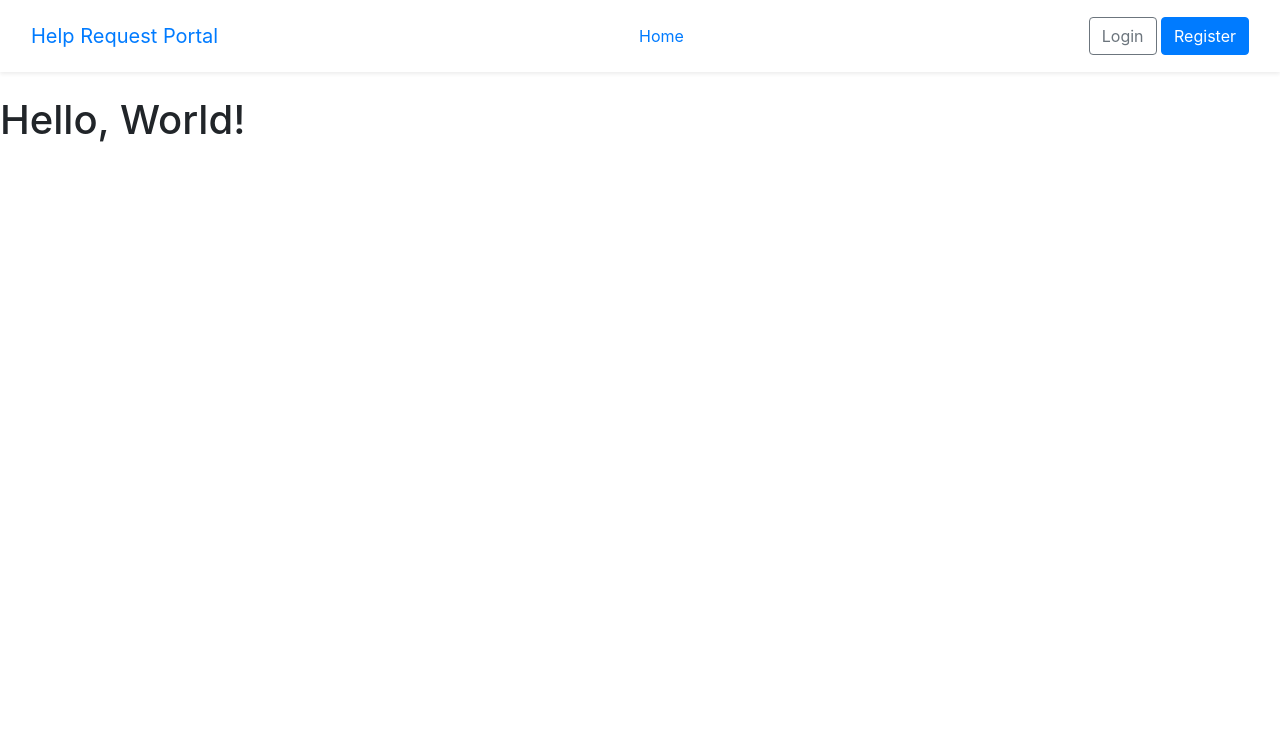
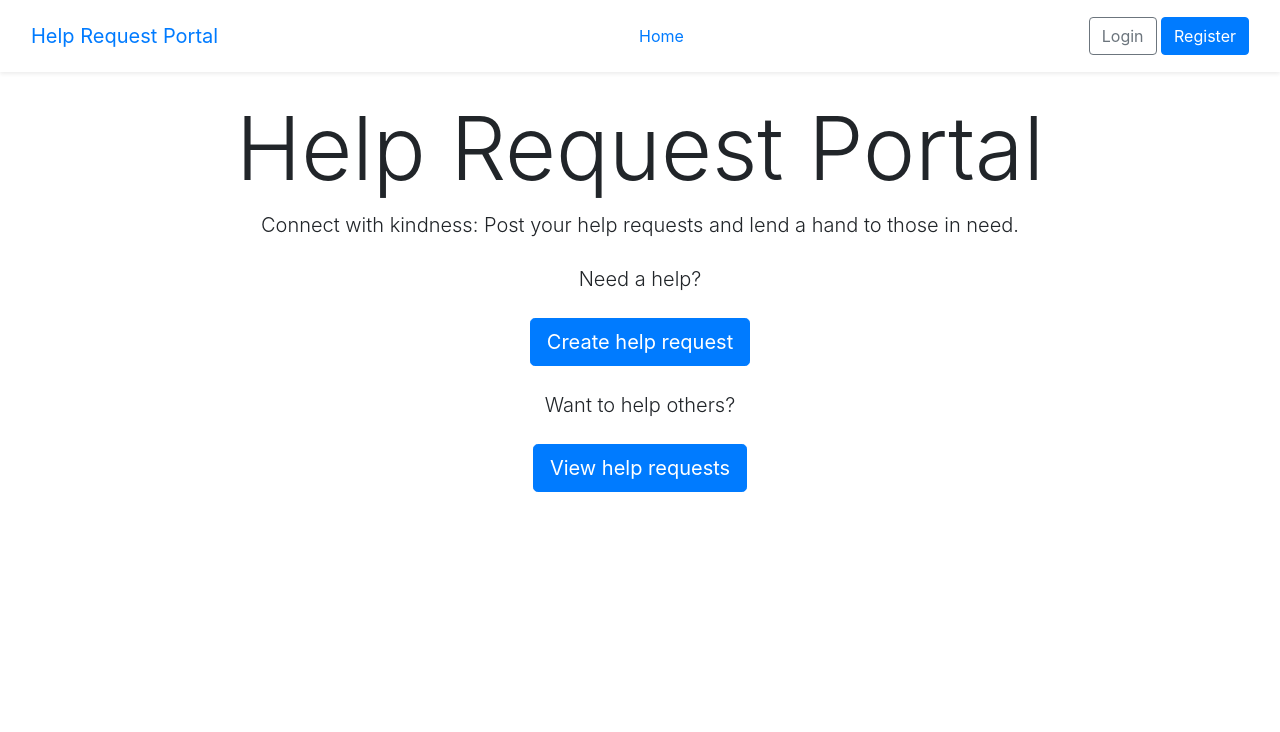
Before and after one commit to dkostmii/best-hackathon-test, a FastAPI app: page / in a window 1280 px wide. Shown: the top 732 px of the page. Run offline with FastAPI, Linux system fonts and the light colour scheme; parts of the project's set-up code (start-up, migrations or seed data) failed here and were passed over; some libraries are stand-ins or nearby versions.

Commit message:
Change: home page
Make fancy home page with CTAs

```diff
--- a/templates/base.html
+++ b/templates/base.html
@@ -28,7 +28,32 @@
     {% include 'includes/header.html' %}
     <main class="flex-grow-1 py-4">
         {% block content %}
-        <h1>Hello, World!</h1>
+        <div class="container text-center">
+            <h1 class="display-2">Help Request Portal</h1>
+            <p class="lead mb-4">Connect with kindness: Post your help requests and lend a hand to those in need.</p>
+            {% if not current_user %}
+            <div class="d-flex flex-column mb-4 align-items-center">
+                <p class="lead mb-4">Need a help?</p>
+                <a class="btn btn-primary btn-lg" href="/users/register">Create help request</a>
+            </div>
+            <div class="d-flex flex-column align-items-center">
+                <p class="lead mb-4">Want to help others?</p>
+                <a class="btn btn-primary btn-lg" href="/users/register?is_staff=true">View help requests</a>
+            </div>
+            {% else %}
+                {% if not current_user.is_staff %}
+                <div class="d-flex flex-column align-items-center mb-4">
+                    <p class="lead mb-4">Need a help?</p>
+                    <a class="btn btn-primary btn-lg" href="/request-tasks/create">Create help request</a>
+                </div>
+                {% else %}
+                <div class="d-flex flex-column align-items-center">
+                    <p class="lead mb-4">Want to help others?</p>
+                    <a class="btn btn-primary btn-lg" href="/request-tasks">View help requests</a>
+                </div>
+                {% endif %}
+            {% endif %}
+        </div>
         {% endblock %}
     </main>
     {% include 'includes/footer.html' %}
```
